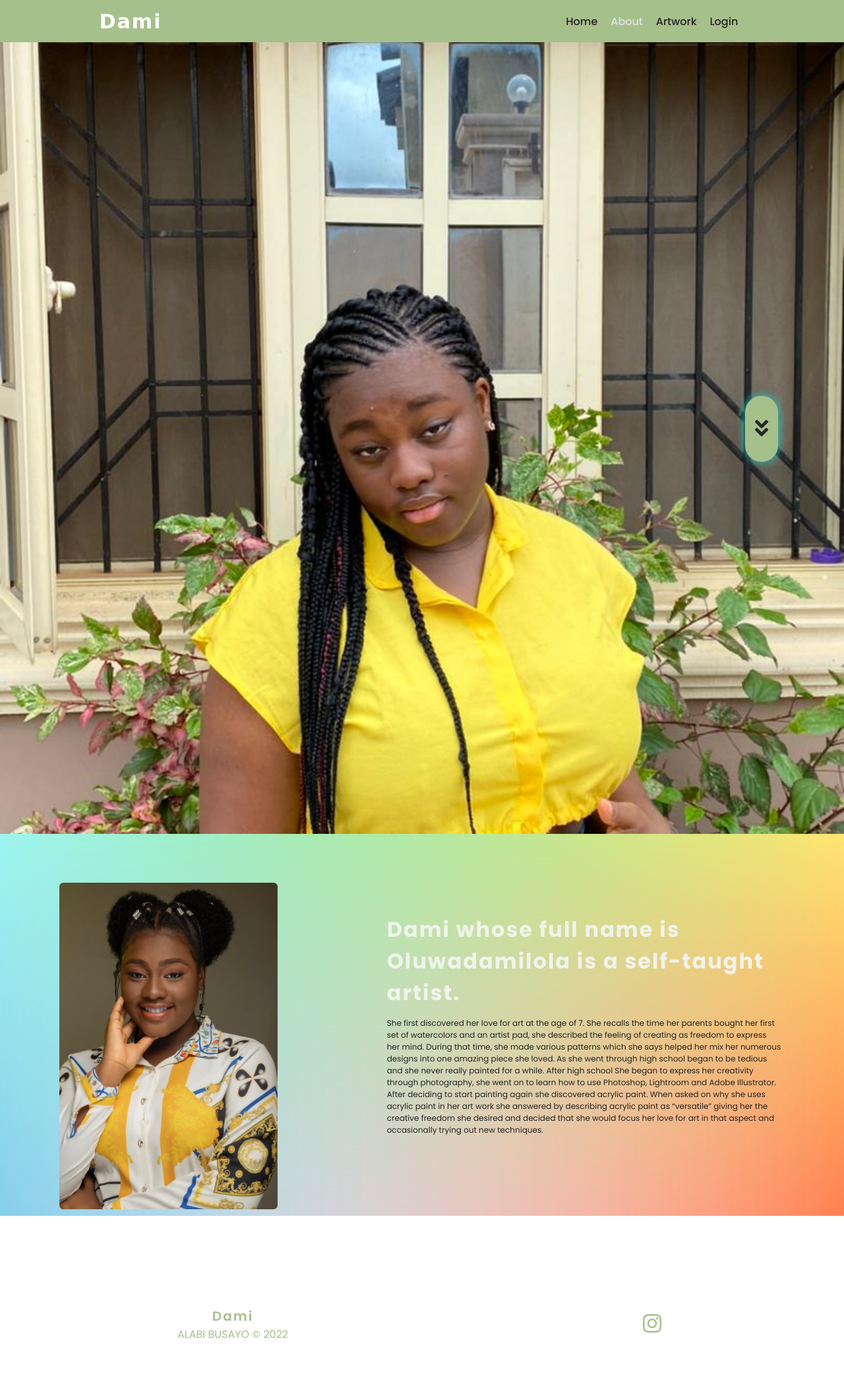
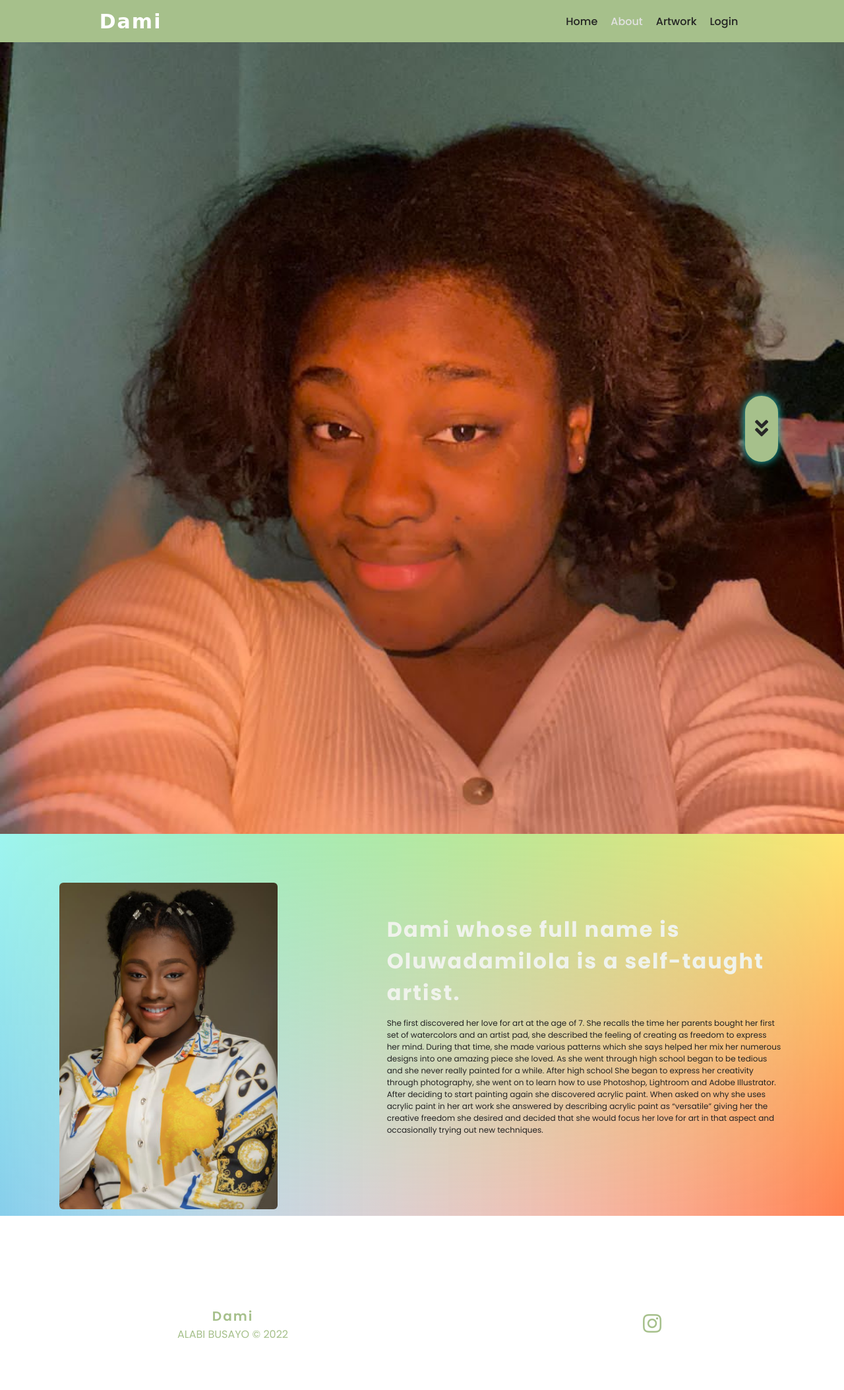
Before and after one commit to busayojee/Imagesite, a Flask app: page /about in a window 1280 px wide. Shown: the whole page at 66% size. Run offline with Flask 2, Linux system fonts and the light colour scheme.

Commit message:
changed background image in about sec

```diff
--- a/templates/about.html
+++ b/templates/about.html
@@ -49,7 +49,7 @@
     </div> <!-- End of navbar -->
 
     <!-- Header -->
-    <div class="main" style="background: url(/static/assets/dami1.JPG); background-repeat: no-repeat; background-size: cover ; background-position: center; height: 150vh; " id="home">
+    <div class="main" style="background: url(/static/assets/DDD.JPG); background-repeat: no-repeat; background-size: cover ; background-position: center; height: 150vh; " id="home">
 
         <div class="scroll_down">
             <a href="#about"><i class="fas fa-angle-double-down"></i></a>
--- a/templates/aboutn.html
+++ b/templates/aboutn.html
@@ -51,7 +51,7 @@
     </div> <!-- End of navbar -->
 
     <!-- Header -->
-    <div class="main" style="background: url(/static/assets/dami1.JPG); background-repeat: no-repeat; background-size: cover ; background-position: center; height: 150vh; " id="home">
+    <div class="main" style="background: url(/static/assets/DDD.JPG); background-repeat: no-repeat; background-size: cover ; background-position: center; height: 150vh; " id="home">
 
         <div class="scroll_down">
             <a href="#about"><i class="fas fa-angle-double-down"></i></a>
```
Also changed, not shown: dami.db, static/assets/DDD.JPG (added), static/assets/dd1.JPG (added).
